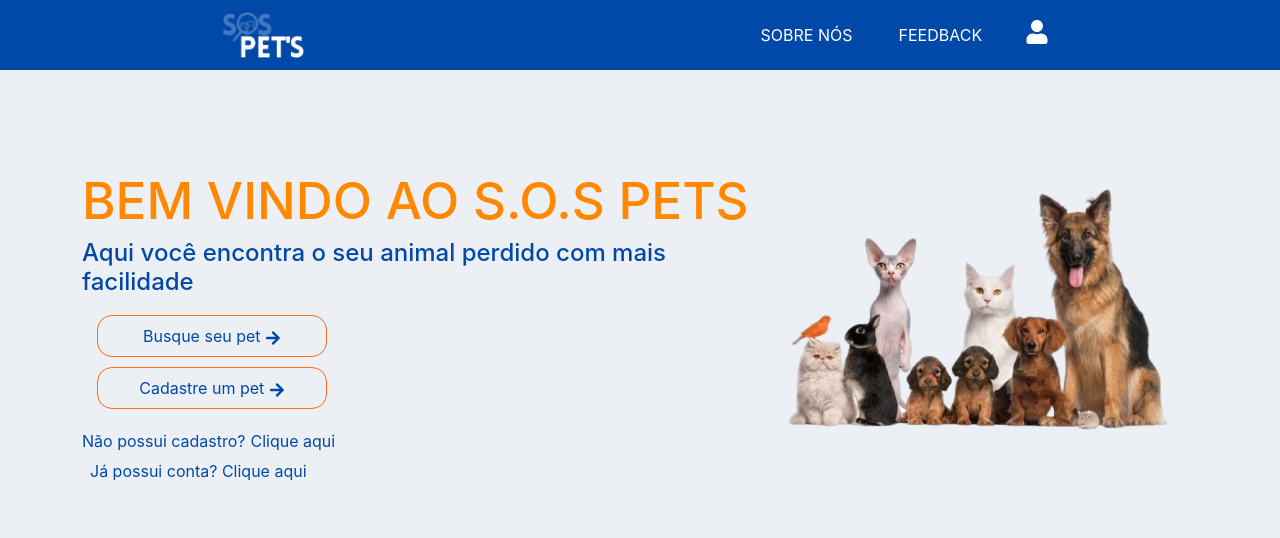
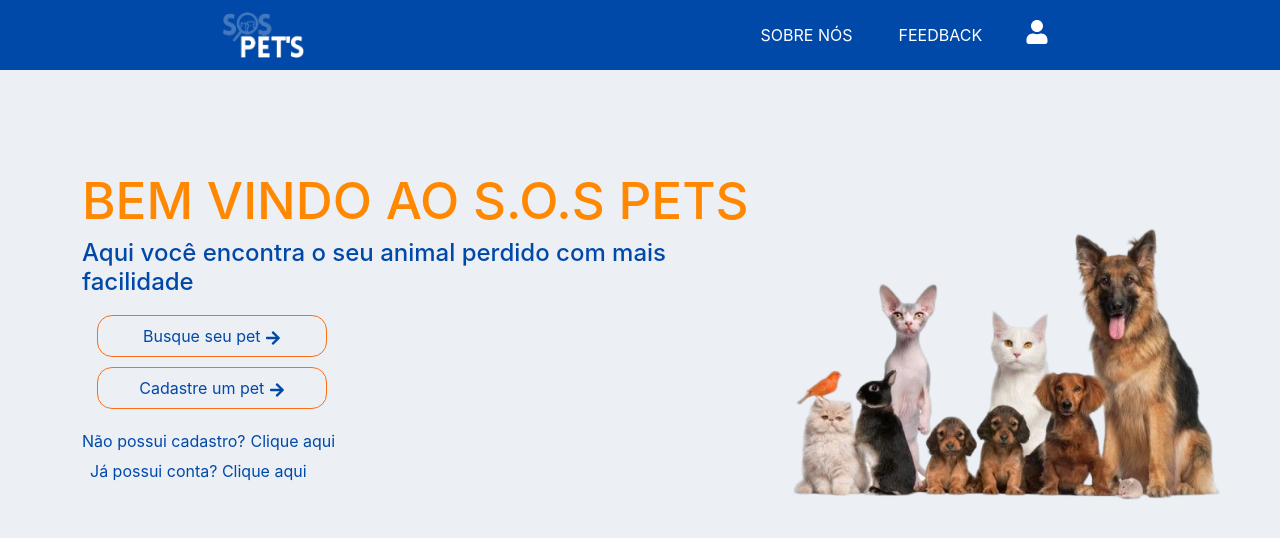
Before and after one commit to laura2389/S.O.S-PETS, a React (Create React App) app: page /perfil in a window 1280 px wide. Shown: the top 538 px of the page. Built offline with nearby package versions, Linux system fonts and the light colour scheme; no server answers; sample sign-in values are in the browser's storage.

Commit message:
Badawa 2906

```diff
--- a/src/Cadastro.js
+++ b/src/Cadastro.js
@@ -32,7 +32,7 @@ const Cadastro = () => {
   const submitForm = async e => {
     e.preventDefault()
     const { email, nome, telefone, password } = formState
-    const resposta = await myaxios.post('/auth/register', { email, password })
+    const resposta = await myaxios.post('/auth/register', { email, password, nome, telefone })
     navigate('/login')
   }
 
--- a/src/Perfil.js
+++ b/src/Perfil.js
@@ -64,6 +64,8 @@ const FadeMenu = () => {
             ></img>
           </div>
         </p>
+        <p className="email-perfil">{user != null ? user.user.nome : ''}</p>
+        <p className="email-perfil">{user != null ? user.user.telefone : ''}</p>
         <p className="email-perfil">{user != null ? user.user.email : ''}</p>
         <Link className="postagens" to={'minhaspostagens'}>
           <MenuItem>Minhas Postagens</MenuItem>
--- a/src/style/Home.css
+++ b/src/style/Home.css
@@ -3,9 +3,9 @@ body{
 }
 
 .img_home img{
-  width: 40%;
+  width: 45%;
   margin-left: 60%;
-  margin-top: -370px;
+  margin-top: -270px;
 }
 
 nav{
--- a/src/style/Perfil.css
+++ b/src/style/Perfil.css
@@ -22,12 +22,6 @@
   margin-bottom: 0;
 }
 
-.telefone{
-  color: grey;
-  text-align: center;
-  font-size: small;
-}
-
 .postagens{
   color:black;
 }
```
